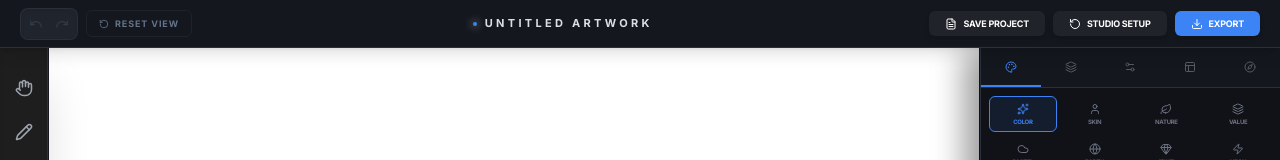
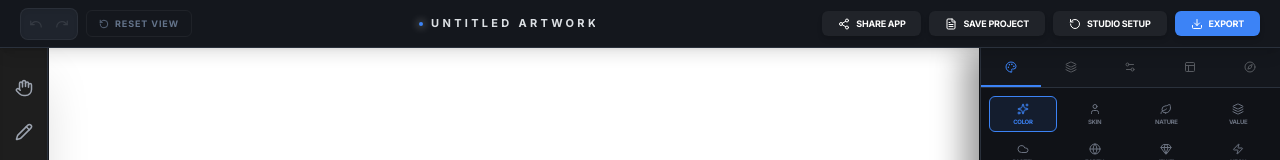
Before and after one commit to lunawolf1986/Lumina-Art-Studio, a React (Vite) app: page / in a window 1280 px wide. Both pictures are taken after a click on the button "START NEW PROJECT". Shown: the top 160 px of the page. Built offline with nearby package versions, Linux system fonts and the light colour scheme.

Commit message:
feat: Add project sharing functionality
Introduces a new feature to allow users to share their Lumina Art Studio projects. This commit includes UI elements and logic for generating and copying a shareable link. A temporary visual indicator confirms the link has been copied.

```diff
--- a/App.tsx
+++ b/App.tsx
@@ -12,6 +12,7 @@ import {
   Settings2, Upload, Circle, Maximize, Square, Image as ImageIcon,
   RotateCcw, Zap, Book, BookOpen, FileText, Smartphone, Layout, Tv, Twitter, Youtube, Printer,
   Sparkles, PenTool, Smartphone as PhoneIcon, Instagram, Languages, Columns, Rows, Tally4, Grid3X3,
+  Share2, Check,
   // Added missing Wind icon import
   Wind,
   MousePointer2, Ruler as RulerIcon, Box, Type, Hash, Compass
@@ -146,6 +147,7 @@ const App: React.FC = () => {
   });
   const [currentProjectId, setCurrentProjectId] = useState<string | null>(null);
   const [isExportModalOpen, setIsExportModalOpen] = useState(false);
+  const [isShared, setIsShared] = useState(false);
   const [transformState, setTransformState] = useState<TransformState>({
     isActive: false,
     layerId: null,
@@ -349,6 +351,17 @@ const App: React.FC = () => {
     setCanvasBackgroundColor('#003366');
     setColor('#ffffff');
     setGridSettings(prev => ({ ...prev, type: 'blueprint', opacity: 0.3, snap: true }));
+  };
+
+  const handleShare = async () => {
+    const sharedUrl = 'https://ais-pre-w3aj3o4evuueezwm63zqzf-30259269233.us-east1.run.app';
+    try {
+      await navigator.clipboard.writeText(sharedUrl);
+      setIsShared(true);
+      setTimeout(() => setIsShared(false), 2000);
+    } catch (err) {
+      console.error('Failed to copy: ', err);
+    }
   };
 
   const handleSaveProject = useCallback(() => {
@@ -628,6 +641,14 @@ const App: React.FC = () => {
         </div>
 
         <div className="flex items-center gap-2">
+          <button
+            onClick={handleShare}
+            className={`px-3 md:px-4 py-1.5 rounded-md text-[9px] font-black shadow-md active:scale-95 transition-all flex items-center gap-1.5 uppercase tracking-tight ${isShared ? 'bg-emerald-600 text-white' : 'bg-white/5 text-white hover:bg-white/10'}`}
+          >
+            {isShared ? <Check size={12} /> : <Share2 size={12} />}
+            <span className="hidden sm:inline">{isShared ? 'Copied!' : 'Share App'}</span>
+          </button>
+
           <button onClick={handleSaveProject} className="px-3 md:px-4 py-1.5 bg-white/5 text-white rounded-md text-[9px] font-black shadow-md hover:bg-white/10 active:scale-95 transition-all flex items-center gap-1.5 uppercase tracking-tight">
             <FileText size={12} /> <span className="hidden sm:inline">Save Project</span>
           </button>
```
